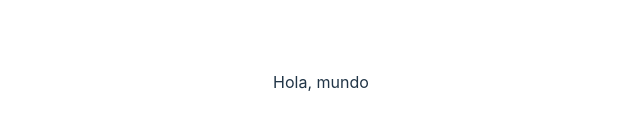
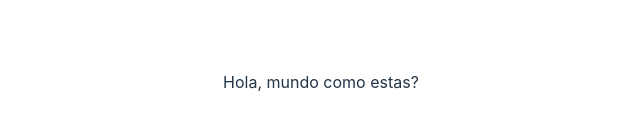
Before and after one commit to gonzalogaete/release_notes_2, a React (Vite) app in the folder release_notes/: page / in a window 1280 px wide. Shown: the part 318-448 px from the top of the page, without its empty margins (319-959 px from the left). Built offline with nearby package versions, Linux system fonts and the light colour scheme.

Commit message:
feat: nuevo mundo

```diff
--- a/release_notes/package.json
+++ b/release_notes/package.json
@@ -31,7 +31,6 @@
   },
   "husky": {
     "hooks": {
-      "pre-commit": "npm run lint:commit",
       "pre-commit": "npm run changelog && git add CHANGELOG.md"
     }
   }
--- a/release_notes/src/App.jsx
+++ b/release_notes/src/App.jsx
@@ -8,7 +8,7 @@ function App() {
 
   return (
     <div>
-      Hola, mundo
+      Hola, mundo como estas?
     </div>
   )
 }
```
